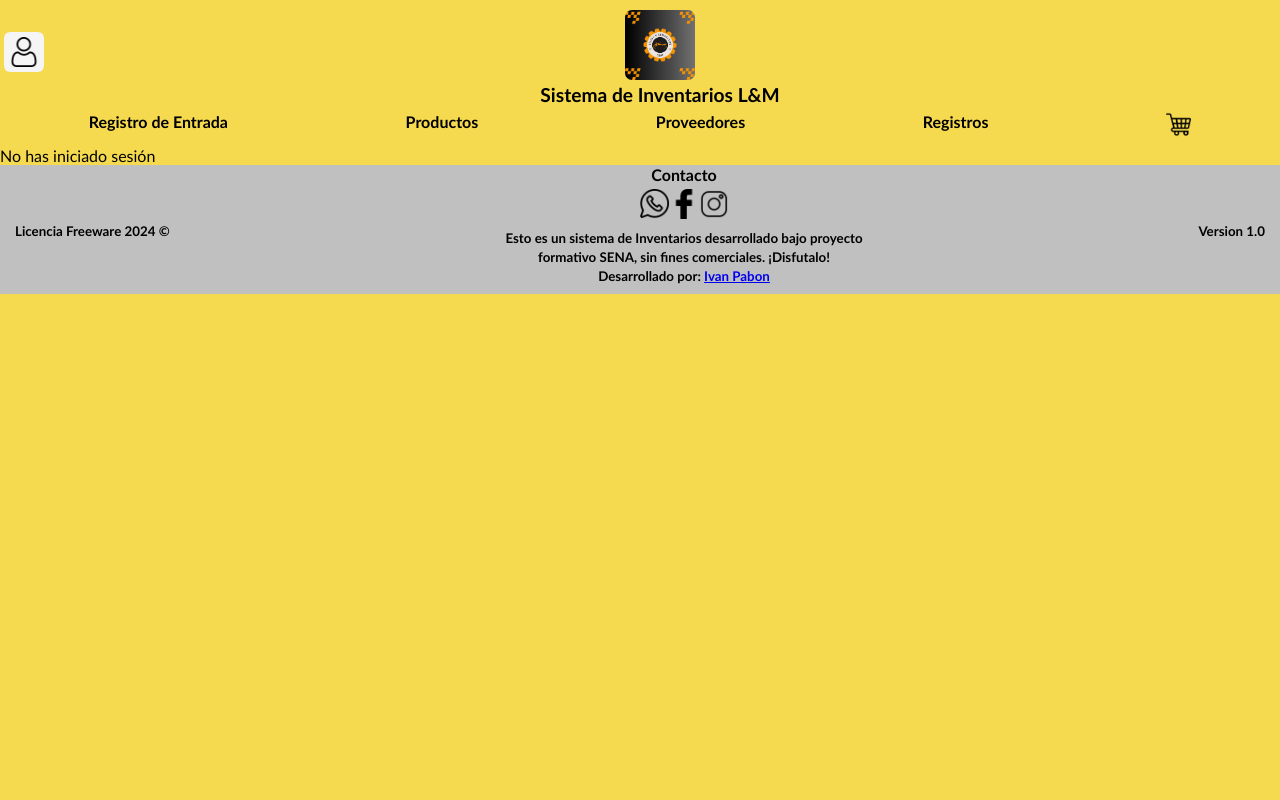
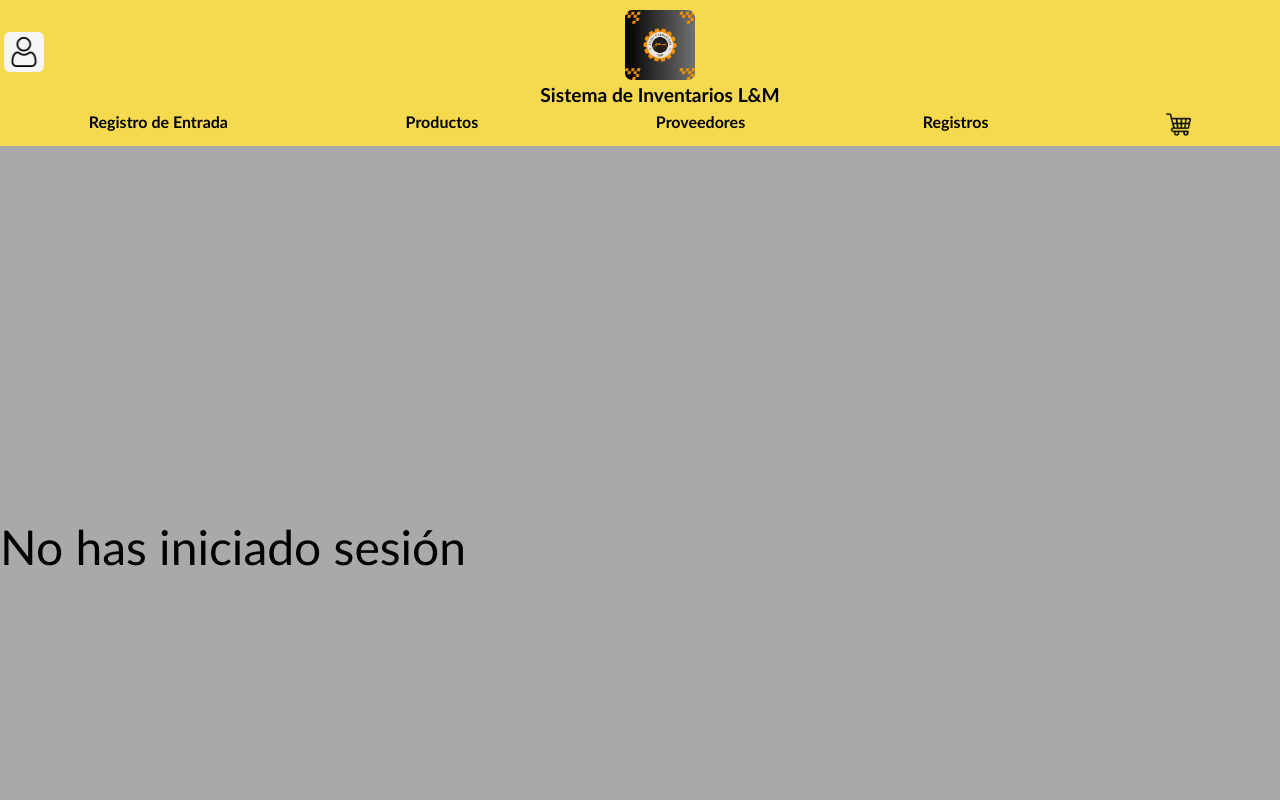
Before and after one commit to IvanPabon29/proyecto-lm, a React (Create React App) app: page /mi-perfil in a window 1280 px wide. Shown: the top 800 px of the page. Built offline with nearby package versions, Linux system fonts and the light colour scheme.

Commit message:
Estilar No inicio de sesion

```diff
--- a/src/pages/MiPerfil.js
+++ b/src/pages/MiPerfil.js
@@ -8,7 +8,7 @@ function MiPerfil() {
 
   // Si el usuario no está autenticado, puedes redirigirlo o mostrar un mensaje de error
   if (!user) {
-    return <div>No has iniciado sesión</div>; //!Agregar clase al div para css.
+    return <div className="no-sesion">No has iniciado sesión</div>;
   }
 
   return (
--- a/src/styles/MiPerfil.css
+++ b/src/styles/MiPerfil.css
@@ -85,3 +85,14 @@
   color: darkslategray;
   transition: .3s;
 }
+
+/* No inicio sesion */
+.no-sesion{
+  background-color: darkgrey;
+  width: 100%;
+  height: 100vh;
+  display: flex;
+  justify-content: flex-start;
+  align-items: center;
+  font-size: 3rem;
+}
```
